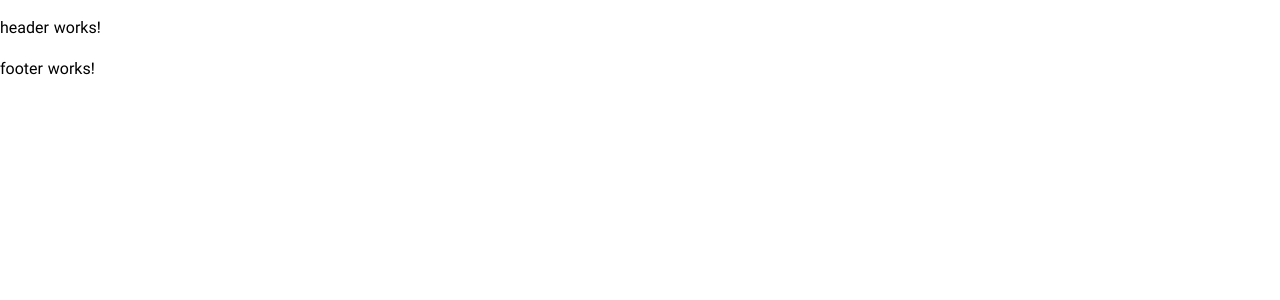
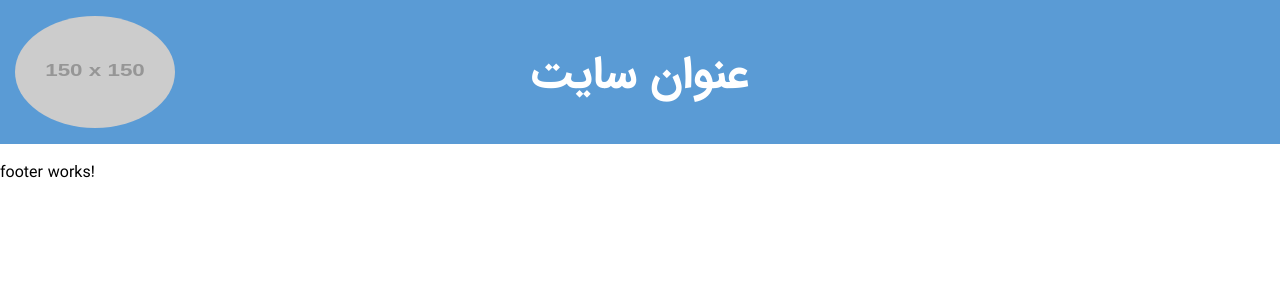
Before and after one commit to NavFar/SecurityTester-Front, an Angular app: page / in a window 1280 px wide. Shown: the top 300 px of the page. Built offline with nearby package versions, Linux system fonts and the light colour scheme.

Commit message:
build some part of header

```diff
--- a/src/app/components/header/header.component.css
+++ b/src/app/components/header/header.component.css
@@ -0,0 +1,42 @@
+.backgroundColor{
+  background-color: #5a9bd5;
+  min-height: 13vh;
+  overflow: auto;
+  padding-top: 5vh;
+}
+.title{
+  text-align: center;
+  font-weight: bold;
+  color: white;
+}
+.logoLink{
+  position: absolute;
+}
+.logo{
+  float:left;
+  height: 14vh !important;
+  margin-top: -3vh;
+  margin-left: 15px;
+  border-radius: 50%;
+}
+/* /////////////////////////////////////////////////////////////////////// */
+@media only screen and (max-width: 780px) {
+
+  .title{
+    font-size: 27px;
+  }
+  .logo{
+    width:80px !important;
+  }
+}
+@media only screen and (min-width: 781px) {
+
+  .title{
+    font-size: 45px;
+  }
+
+  .logo{
+    width:160px !important;
+  }
+
+}
--- a/src/app/components/header/header.component.html
+++ b/src/app/components/header/header.component.html
@@ -1,3 +1,6 @@
-<p>
-  header works!
-</p>
+<div class="backgroundColor">
+  <a class="logoLink" [routerLink]="['']"><img src="https://via.placeholder.com/150?text=logo" class="logo"/></a>
+  <div class="title">
+    {{title}}
+  </div>
+</div>
--- a/src/app/components/header/header.component.ts
+++ b/src/app/components/header/header.component.ts
@@ -6,8 +6,10 @@ import { Component, OnInit } from '@angular/core';
   styleUrls: ['./header.component.css']
 })
 export class HeaderComponent implements OnInit {
-
-  constructor() { }
+  title :string;
+  constructor() {
+    this.title = "عنوان سایت"
+   }
 
   ngOnInit() {
   }
```
